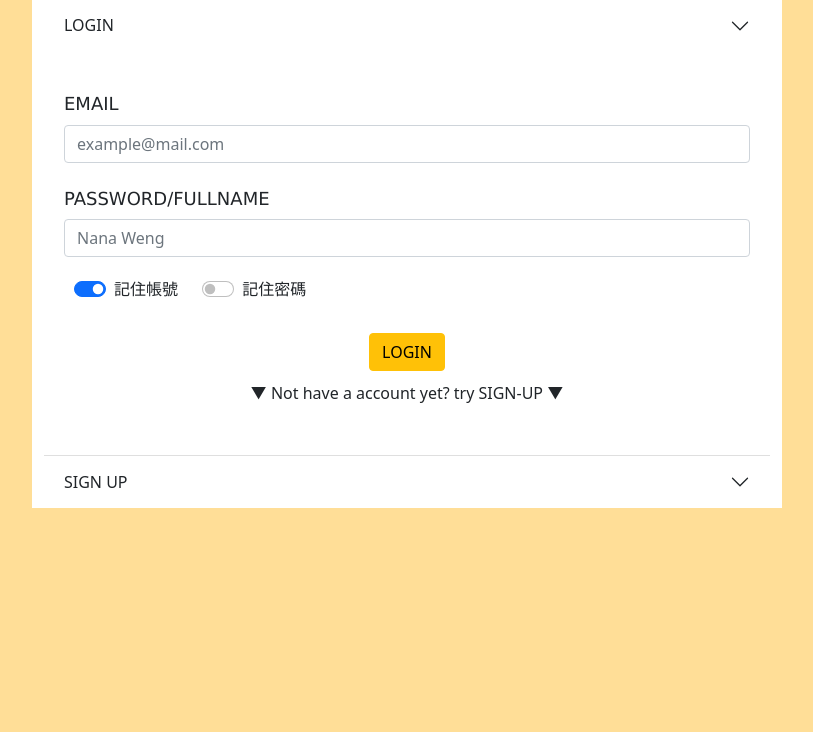
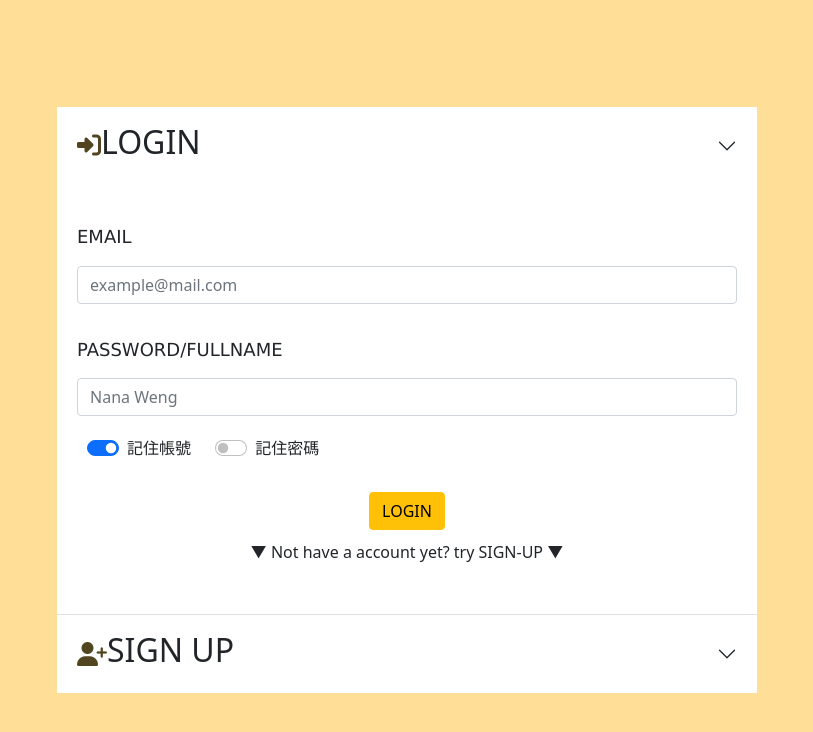
Before and after one commit to ThisIsNana/login-page, a plain HTML site: page index.html in a window 1280 px wide. Shown: the whole page, without its empty margins (233-1046 px from the left). Drawn offline with nearby package versions, Linux system fonts and the light colour scheme.

Commit message:
some change

```diff
--- a/index.html
+++ b/index.html
@@ -24,26 +24,30 @@
 </head>
 
 <body>
-    <div class="container">
+    <div class="container ">
         <div class="accordion accordion-flush" id="accordionFlushExample">
             <div class="accordion-item">
                 <h2 class="accordion-header" id="flush-headingOne">
-                    <button class="accordion-button collapsed btn-outline-warning" type="button"
-                        data-bs-toggle="collapse" data-bs-target="#flush-collapseOne" aria-expanded="false"
-                        aria-controls="flush-collapseOne">
-                        LOGIN
+                    <button class="accordion-button collapsed btn-warning" type="button" data-bs-toggle="collapse"
+                        data-bs-target="#flush-collapseOne" aria-expanded="false" aria-controls="flush-collapseOne">
+                        <i class="fa-solid fa-right-to-bracket fa-xl" style="color: #51441f;"></i>
+                        <h2>LOGIN</h2>
                     </button>
                 </h2>
                 <div id="flush-collapseOne" class="accordion-collapse collapse show" aria-labelledby="flush-headingOne"
                     data-bs-parent="#accordionFlushExample">
-                    <div class="accordion-body">
-
-                        <h4>EMAIL</h4>
-                        <input type="text" class="form-control" id="basic-url" placeholder="example@mail.com"
+                    <div class="accordion-body ">
+                        <label for="email">
+                            <h4>EMAIL</h4>
+                        </label>
+                        <input type="text" class="form-control" id="email" placeholder="example@mail.com"
                             aria-describedby="basic-addon3">
 
-                        <h4>PASSWORD/FULLNAME</h4>
-                        <input type="text" class="form-control" id="basic-url" placeholder="Nana Weng"
+                        <label for="pwd">
+                            <h4>PASSWORD/FULLNAME</h4>
+                        </label>
+
+                        <input type="password" class="form-control" id="pwd" placeholder="Nana Weng"
                             aria-describedby="basic-addon3">
 
                         <!-- 勾選 -->
@@ -71,7 +75,8 @@
                     <button class="accordion-button collapsed btn-outline-warning" type="button"
                         data-bs-toggle="collapse" data-bs-target="#flush-collapseTwo" aria-expanded="false"
                         aria-controls="flush-collapseTwo">
-                        SIGN UP
+                        <i class="fa-solid fa-user-plus fa-xl" style="color: #51461f;"></i>
+                        <h2>SIGN UP</h2>
                     </button>
                 </h2>
                 <div id="flush-collapseTwo" class="accordion-collapse collapse" aria-labelledby="flush-headingTwo"
@@ -88,12 +93,12 @@
 
                         <h4>PASSWORD</h4>
                         <h5>(*some rules*)</h5>
-                        <input type="text" class="form-control" id="basic-url" placeholder="★★★★★★★"
+                        <input type="password" class="form-control" id="basic-url" placeholder="★★★★★★★"
                             aria-describedby="basic-addon3">
 
                         <h4>COMFIRN PASSWORD</h4>
                         <h5>(*some rules*)</h5>
-                        <input type="text" class="form-control" id="basic-url" placeholder="★★★★★★★"
+                        <input type="password" class="form-control" id="basic-url" placeholder="★★★★★★★"
                             aria-describedby="basic-addon3">
 
                         <!-- 勾選 -->
--- a/style.scss
+++ b/style.scss
@@ -1,8 +1,24 @@
+$primary-color-light: #ffde97;
+$primary-color-dark: #bb8000;
+$primary-color: #FFC107;
+
 body {
+    width: 100vw;
+    height: 100vh;
     background-color: #ffde97;
     display: flex;
     justify-content: center;
     align-items: center;
+
+    // LOGIN、SIGNUP展開後的標題顏色
+    .accordion-button:not(.collapsed) {
+        background-color: $primary-color;
+        color: #ffffff;
+        text-align: center;
+    }
+
+    //內容顏色
+    // .accordion-body {}
 
     h4 {
         margin-top: 25px;
@@ -15,17 +31,26 @@ body {
         font-family: Verdana, Geneva, Tahoma, sans-serif;
     }
 
+    .container {
+        width: 700px;
+        background-color: #ffffff;
+        margin: 0;
+        padding-right: 0;
+        padding-left: 0;
+
+
+        label {
+            margin: 0 0;
+        }
+    }
+
 }
 
 
-.container {
-    width: 750px;
-    height: 100%;
-    background-color: #ffffff;
-}
 
 input {
     margin: 10px 0;
+    border-radius: 50px;
 }
 
 .form-check {
```
Also changed, not shown: style.css, 1 other file.
